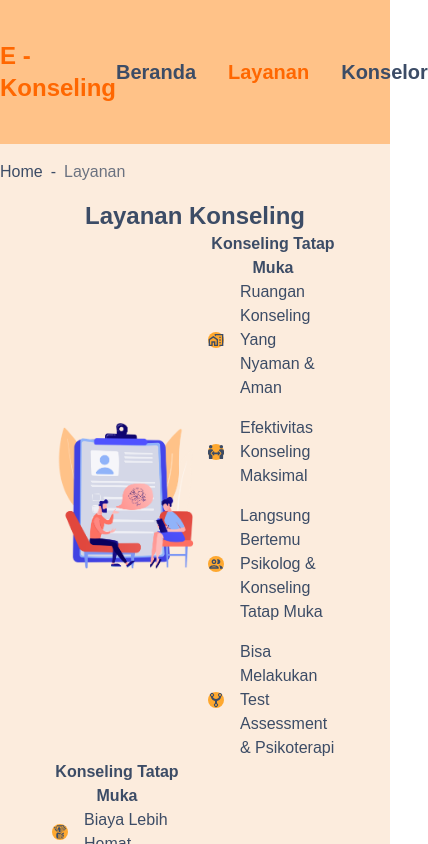
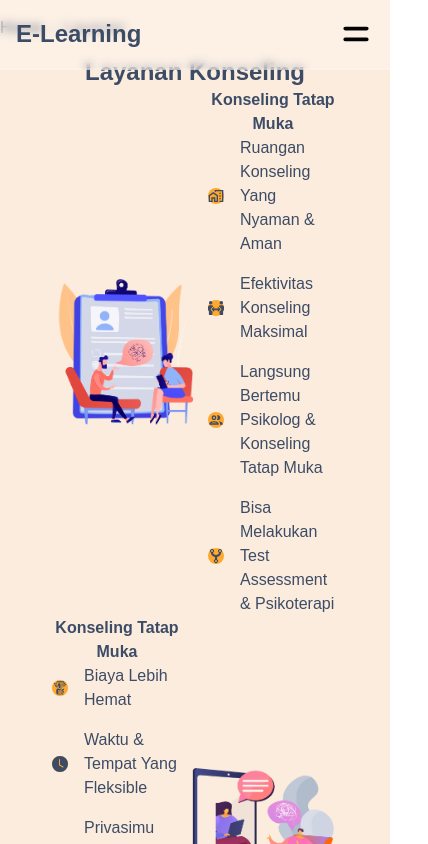
Before and after one commit to adyto/konseling, a React (Create React App) app: page /layanan in a window 390 px wide. Shown: the top 844 px of the page, 428 px wide, since content can reach past the window. Built offline with nearby package versions, Linux system fonts and the light colour scheme.

Commit message:
respoonvie navbar

```diff
--- a/src/components/Navbar.jsx
+++ b/src/components/Navbar.jsx
@@ -1,10 +1,12 @@
-import React from 'react';
+import React, { useState } from 'react';
 import { NavLink, Link } from 'react-router-dom';
+import { HiMenuAlt4, HiX } from 'react-icons/hi';
 
 const Navbar = () => {
+  const [toggle, setToggle] = useState(false);
   return (
-    <div className="bg-color-palette-2 font-Poppins">
-      <div className="flex flex-row justify-between items-center container mx-auto py-10">
+    <div className="bg-color-palette-2">
+      <div className="flex flex-row justify-between items-center container mx-auto py-10 max-lg:hidden">
         <Link to={'/'} className="text-color-palette-4 text-2xl font-bold">
           E - Konseling
         </Link>
@@ -24,6 +26,42 @@ const Navbar = () => {
           ))}
         </div>
       </div>
+      <div className="fixed inset-x-0 top-0 z-50 bg-white/25 backdrop-blur-sm border-b-2 p-4 border-white/20 lg:hidden">
+        <div
+          className="flex flex-row w-full
+         justify-between items-center"
+        >
+          <h1 className="text-color-palette-5 font-bold text-2xl">
+            E-Learning
+          </h1>
+          <div className="flex flex-col ">
+            <HiMenuAlt4
+              onClick={() => setToggle(true)}
+              className="w-9 h-9 text-black transition-all duration-300 ease-in-out"
+            />
+            {toggle && (
+              <div className="fixed z-20 w-3/4 h-screen right-0 top-0 flex flex-col items-end justify-start bg-color-palette-3 p-4">
+                <HiX onClick={() => setToggle(false)} className="w-9 h-9" />
+                <div className="flex flex-col items-start w-full gap-8 mt-10">
+                  {['beranda', 'layanan', 'konselor'].map((item) => (
+                    <NavLink
+                      key={item}
+                      to={`/${item}` === '/beranda' ? '/' : `/${item}`}
+                      className={({ isActive }) =>
+                        isActive
+                          ? 'text-color-palette-1 capitalize text-xl font-semibold'
+                          : 'capitalize text-xl font-semibold text-color-palette-5 '
+                      }
+                    >
+                      {item}
+                    </NavLink>
+                  ))}
+                </div>
+              </div>
+            )}
+          </div>
+        </div>
+      </div>
     </div>
   );
 };
--- a/src/container/Beranda/index.jsx
+++ b/src/container/Beranda/index.jsx
@@ -6,13 +6,13 @@ import MainBanner from './MainBanner';
 
 const Beranda = () => {
   return (
-    <div className="font-Poppins">
+    <>
       <Navbar />
       <MainBanner />
       <KonselorDetail simplified />
       <AccordionCard />
       <Footer />
-    </div>
+    </>
   );
 };
 
--- a/src/index.css
+++ b/src/index.css
@@ -2,4 +2,8 @@
 @tailwind components;
 @tailwind utilities;
 
+* > * {
+  font-family: 'Poppins', sans-serif;
+}
+
 @import url('https://fonts.googleapis.com/css2?family=Poppins:wght@200;300;400;500;600;700;800&display=swap');
--- a/tailwind.config.js
+++ b/tailwind.config.js
@@ -1,5 +1,6 @@
 /** @type {import('tailwindcss').Config} */
 module.exports = {
+  mode: 'jit',
   content: ['./src/**/*.{js,jsx,ts,tsx}'],
   theme: {
     extend: {
@@ -15,5 +16,4 @@ module.exports = {
       },
     },
   },
-  plugins: [],
 };
```
